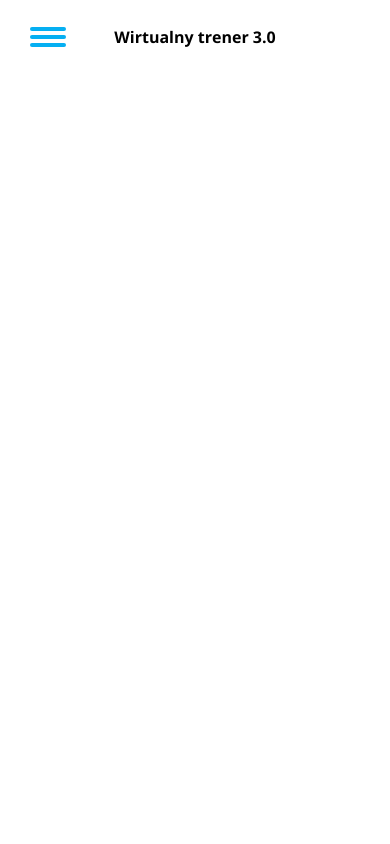
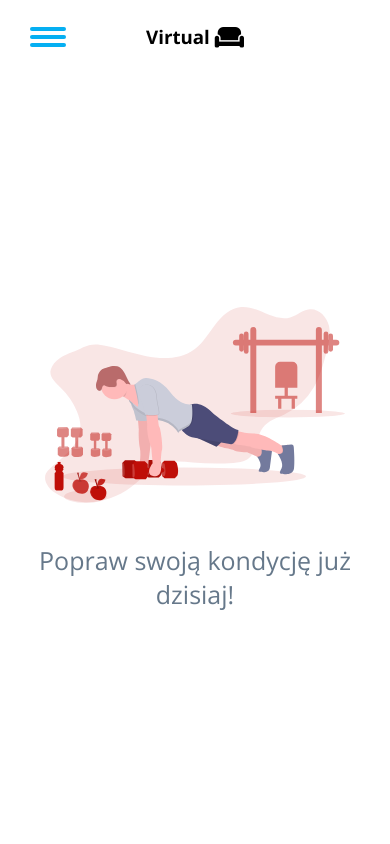
Before and after one commit to najwer23/trener, a Symfony app: template templates/home_page/index.html.twig in a window 390 px wide. Run offline with Twig, Linux system fonts and the light colour scheme; the template is opened without the code that fills it, so the values that code supplies are empty; some libraries are stand-ins or nearby versions.

Commit message:
Ready main Page

```diff
--- /dev/null
+++ b/public/CSS/mainPage/mainPage.css
@@ -0,0 +1,29 @@
+.pageHomeMainPic{
+    margin-left: 5%;
+    margin-right: 5%;
+    padding-top: 74px;
+    height: 100vh;
+    display: flex;
+    justify-content: center;
+    align-items: center;
+    flex-direction: column;
+    /* background: red; */
+}
+
+.pageHomeMainPic p{
+    margin-top: 40px;
+    font-size: 35px;
+    color: #66788A;
+    text-align: center;
+}
+
+
+@media only screen and (max-width: 500px) {
+    .pageHomeMainPic p{
+        font-size: 25px;
+    }
+
+    .pageHomeMainPic img{
+        width: 300px;
+    }
+}
--- a/public/CSS/menu/menu.css
+++ b/public/CSS/menu/menu.css
@@ -155,5 +155,6 @@ header{
   .menu__toggler.active {
    -webkit-transform: translateX(210px);
     transform: translateX(210px);
+  }
+
 }
-}
--- a/public/JS/menu/menu.js
+++ b/public/JS/menu/menu.js
@@ -13,6 +13,4 @@ window.onload = function () {
             menu.classList.toggle('active');
         })
     }
-
-    console.log("df");
 }
--- a/templates/home_page/index.html.twig
+++ b/templates/home_page/index.html.twig
@@ -7,6 +7,7 @@
 {% block stylesheets %}
     {# CSS #}
     <link href="{{ asset('CSS/menu/menu.css') }}" rel="stylesheet"/>
+    <link href="{{ asset('CSS/mainPage/mainPage.css') }}" rel="stylesheet"/>
 {% endblock %}
 
 {% block javascripts %}
@@ -19,16 +20,19 @@
 
     <header>
         <div class="headerRec">
-            <p>
-                <b>Wirtualny trener 3.0</b>
-            </p>
+            <h3>
+                <b>Virtual
+                    <i class="fas fa-couch fa-lg"></i>
+                </b>
+
+            </h3>
         </div>
 
-        <div class="headerRec displayRec">
+        {# <div class="headerRec displayRec">
             <p>
-                <i class="fas fa-leaf fa-lg	" style="color:#FF8A47"></i>
+                <i class="fas fa-leaf fa-lg	" style="color:#BF0E08"></i>
             </p>
-        </div>
+        </div> #}
 
         <div class="headerRec displayRec">
             <p>
@@ -38,23 +42,37 @@
     </header>
 
     <nav class="menu" id="style-4">
-		<h2>MENU</h2>
-        <p><a href="/">Home</a></p>
-        <p><a href="#jkak">About</a></p>
-        <p><a href="#ss">Contact</a></p>
-        <p><a href="#fssf">Sign in</a></p>
+        <h2>MENU</h2>
+        <p>
+            <a href="/">
+                <i class="fas fa-umbrella-beach"></i>
+                Home</a>
+        </p>
+        <p>
+            <a href="#jkak">
+                <i class="fas fa-project-diagram"></i>
+                About</a>
+        </p>
+        <p>
+            <a href="#ss">
+                <i class="fas fa-at"></i>
+                Contact</a>
+        </p>
+        <p>
+            <a href="#fssf">
+                <i class="fas fa-door-open"></i>
+                Sign in</a>
+        </p>
     </nav>
 
     <div class="menu__toggler">
         <span></span>
     </div>
 
-	{# <section class="page_home_main_pic">
-<img alt="Smiley face" height="auto" src="IMG/pushup.svg" width="300px"> #}
-
-
-	</section>
-
+    <section class="pageHomeMainPic">
+        <img alt="Push Up Img" height="auto" src="IMG/pushup.svg" width="500px">
+        <p>Popraw swoją kondycję już dzisiaj!</p>
+    </section>
 
 
 {% endblock %}
```
Also changed, not shown: public/IMG/pushup.svg.
